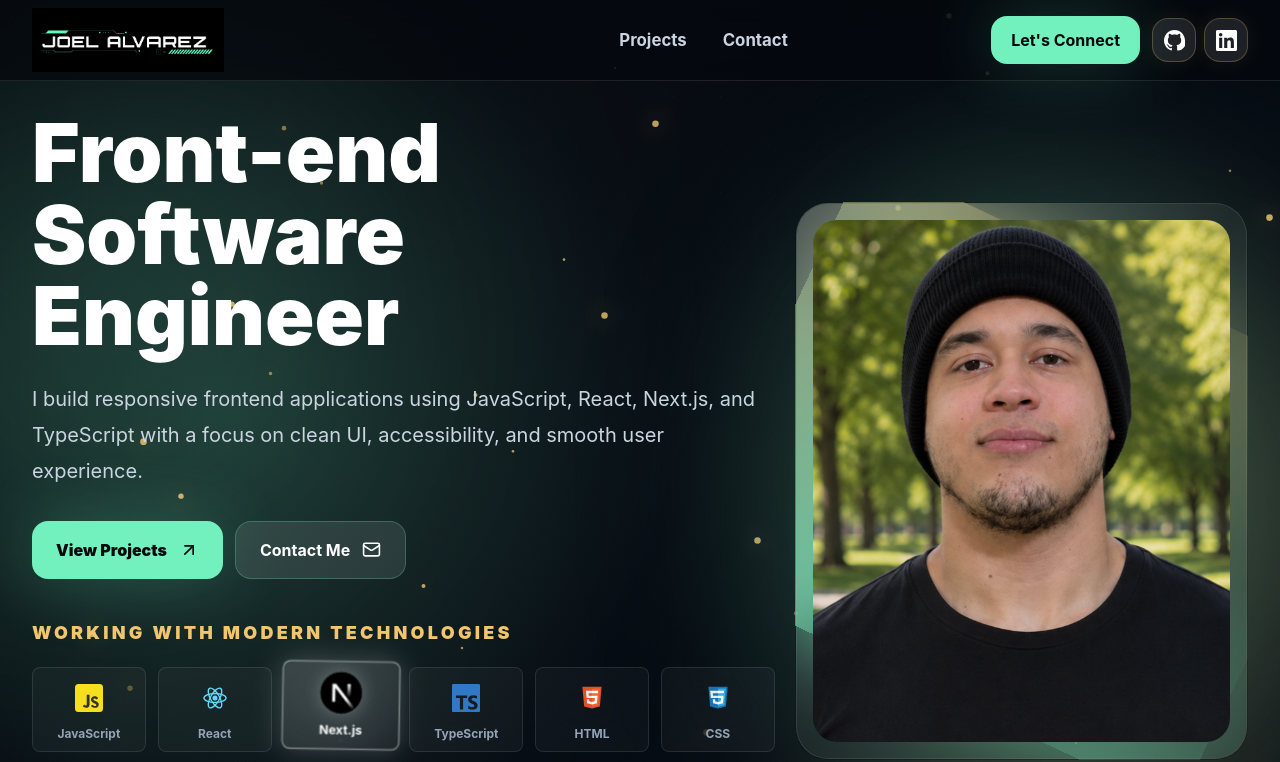
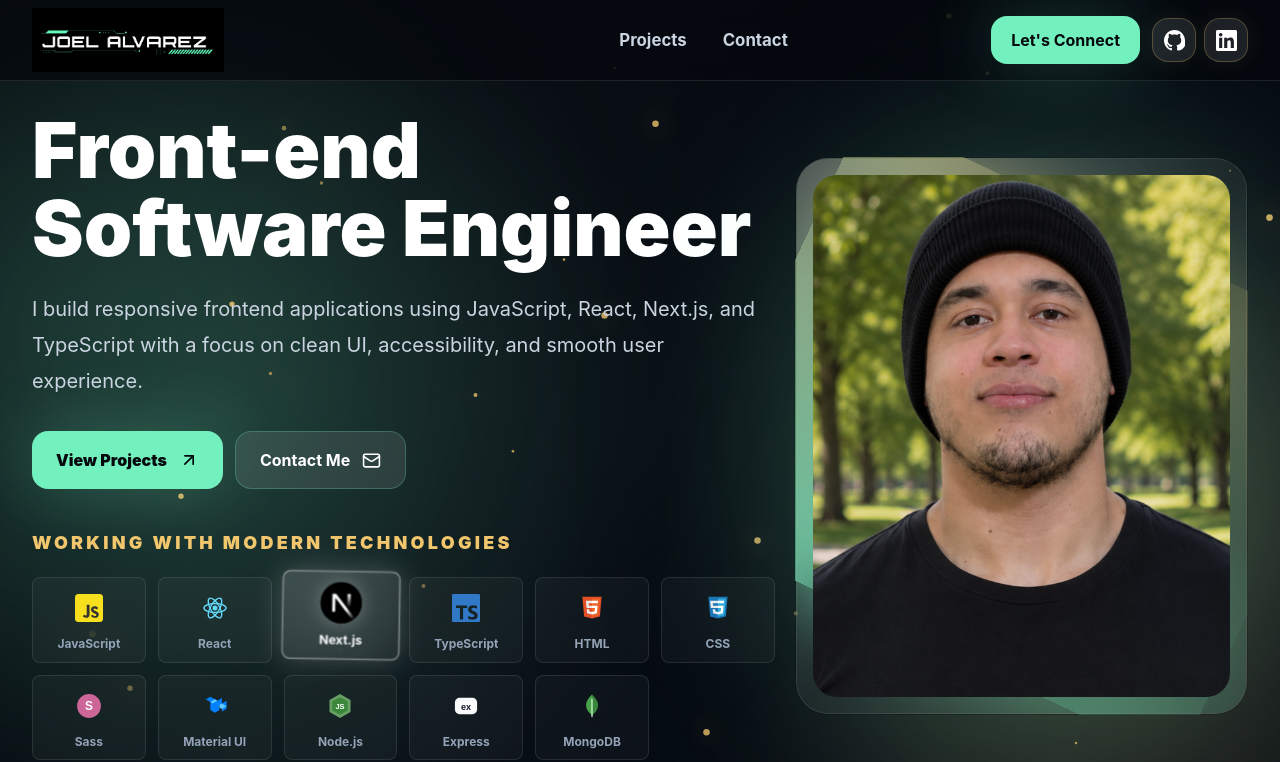
Before and after one commit to Alvarez-J1/Frontend-Portfolio, a Next.js app: page / in a window 1280 px wide. Shown: the top 762 px of the page. Built offline with nearby package versions, Linux system fonts and the light colour scheme.

Commit message:
fixed header width

```diff
--- a/app/page.tsx
+++ b/app/page.tsx
@@ -761,8 +761,9 @@ function Hero() {
           animate={{ opacity: 1, y: 0 }}
           transition={{ duration: 0.8, ease: [0.22, 1, 0.36, 1] }}
         >
-          <h1 className="max-w-[56rem] font-heading text-5xl font-black leading-[0.94] text-white sm:text-6xl lg:max-w-[58rem] lg:text-[4.65rem] xl:text-[5.1rem]">
-            Front-end Software Engineer
+          <h1 className="max-w-[60rem] font-heading text-5xl font-black leading-[0.94] text-white sm:text-6xl lg:max-w-none lg:text-[4rem] xl:text-[4.85rem]">
+            <span className="block">Front-end</span>
+            <span className="block">Software Engineer</span>
           </h1>
           <p className="mt-6 max-w-2xl text-lg leading-8 text-slate-300 sm:text-xl sm:leading-9 lg:max-w-[52rem]">
            I build responsive frontend applications using JavaScript, React, Next.js, and TypeScript with a focus on clean UI, accessibility, and smooth user experience.
```
